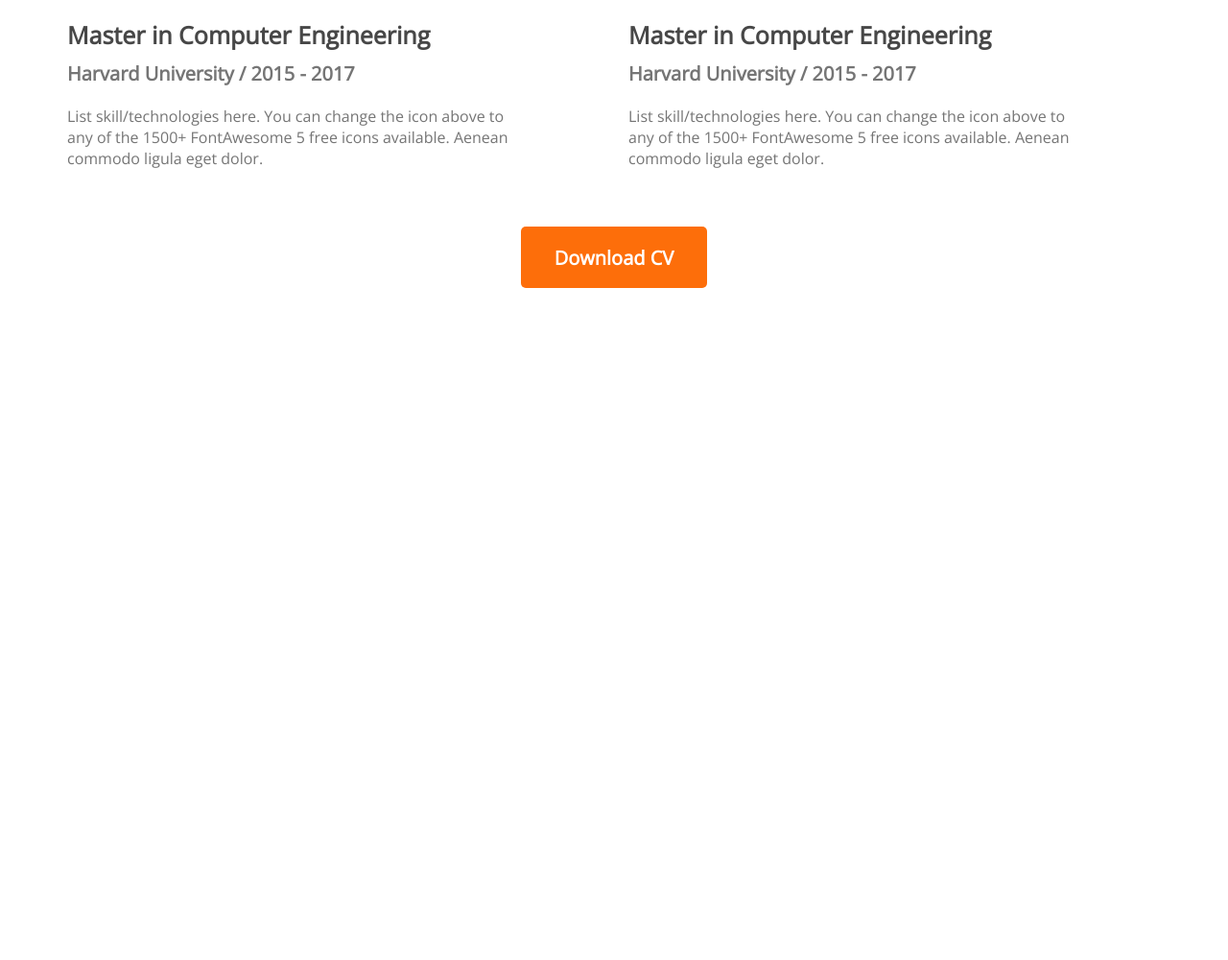
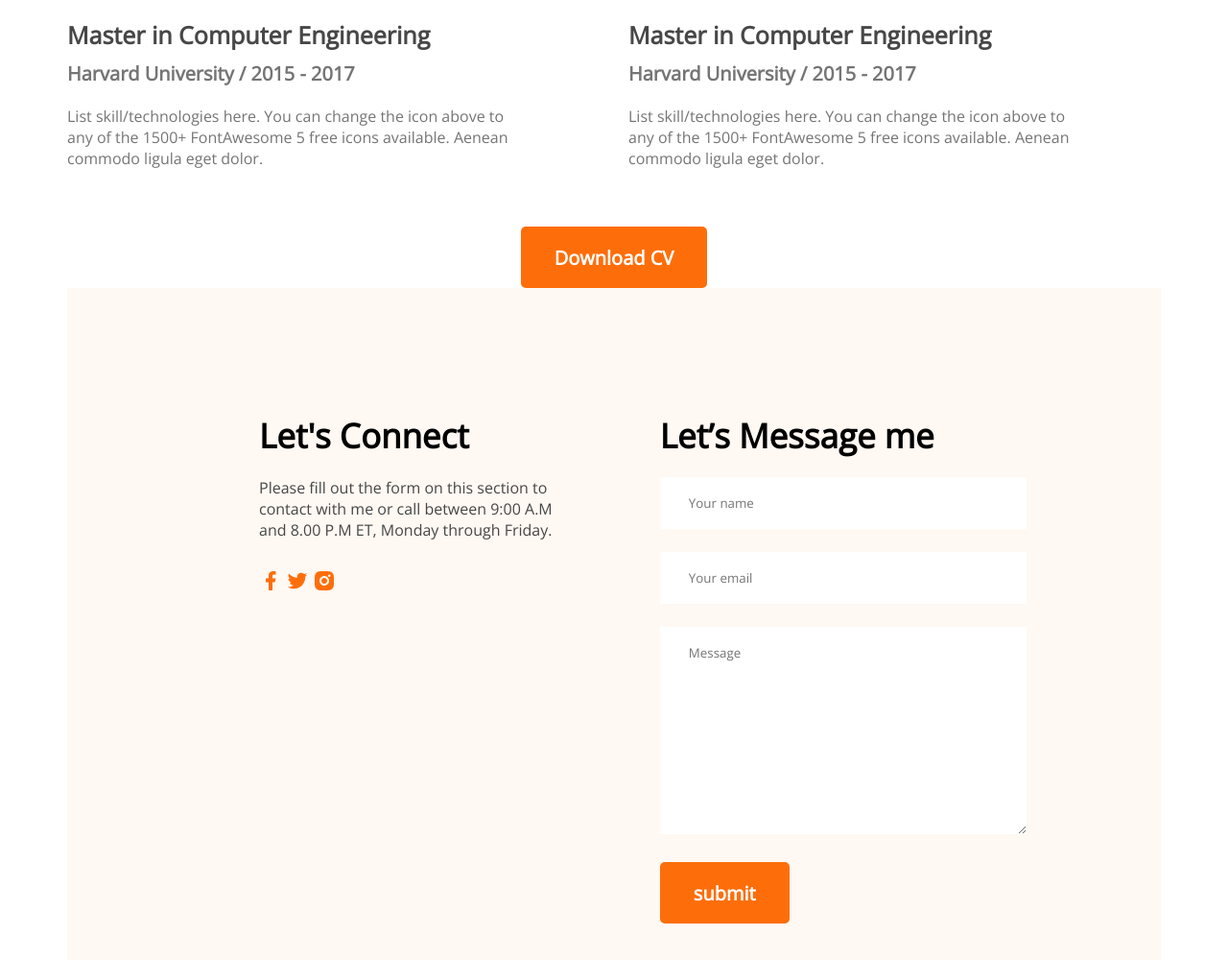
Before and after one commit to samiulsani/simple-portfolio, a plain HTML site: page index.html in a window 1280 px wide. Shown: the part 2975-3975 px from the top of the page at 96% size. Before the commit the page ends 3275 px from the top, so only its background shows below. Drawn offline with nearby package versions, Linux system fonts and the light colour scheme.

Commit message:
contact section

```diff
--- a/index.html
+++ b/index.html
@@ -135,6 +135,25 @@
             </div>
             <div class="resume-button"><button class="primary-button">Download CV</button></div>
         </section>
+        <!-- Contact info start -->
+        <div class="contact-container">
+            <div class="social">
+                <h3 class="connect">Let's Connect</h3>
+                <p class="connect-description">Please fill out the form on this section to contact with me or call between 9:00 A.M and 8.00 P.M ET, Monday through Friday.</p>
+                <a href=""><img src="images/icons/facebook.png" alt=""></a>
+                <a href=""><img src="images/icons/twitter.png" alt=""></a>
+                <a href=""><img src="images/icons/insta.png" alt=""></a>
+            </div>
+            <div class="form">
+                <h3 class="message">Let’s Message me</h3>
+                <form action="">
+                    <input type="text" name="" id="" placeholder="Your name">
+                    <input type="email" name="" id="" placeholder="Your email">
+                    <textarea name="" id="" cols="30" rows="10" placeholder="Message"></textarea>
+                    <input class="primary-button" type="submit" value="submit">
+                </form>
+            </div>
+        </div>
     </main>
 
     <footer>
--- a/style.css
+++ b/style.css
@@ -191,3 +191,30 @@ main{
     text-align: center;
 
 }
+
+/* contact section start */
+.contact-container{
+    background-color: #FFF8F3;
+    display: flex;
+    gap: 100px;
+    padding: 130px 200px;
+
+}
+
+.connect,.message{
+    font-size: 35px;
+    font-weight: 700;
+    margin-bottom: 20px;
+
+}
+.connect-description{
+    color: #474747;
+    font-size: 16px;
+    margin-bottom: 30px;
+}
+.form input[type="text"],input[type="email"],textarea{
+    margin-bottom: 24px;
+    border: 0;
+    width: 100%;
+    padding: 18px 30px;
+}
```
